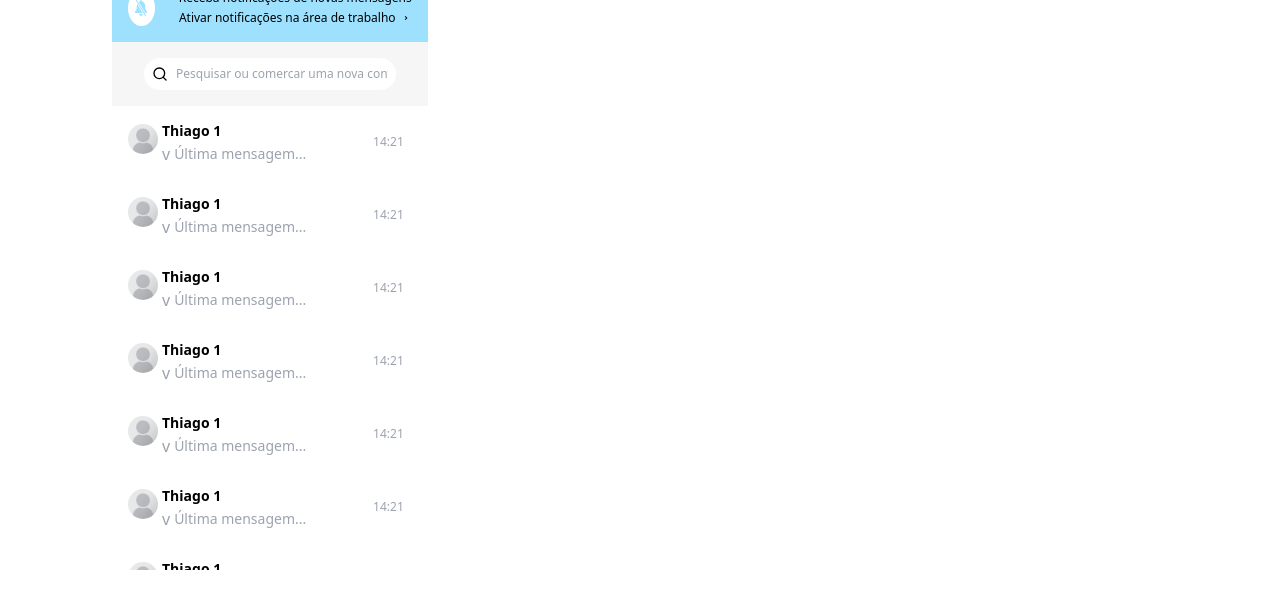
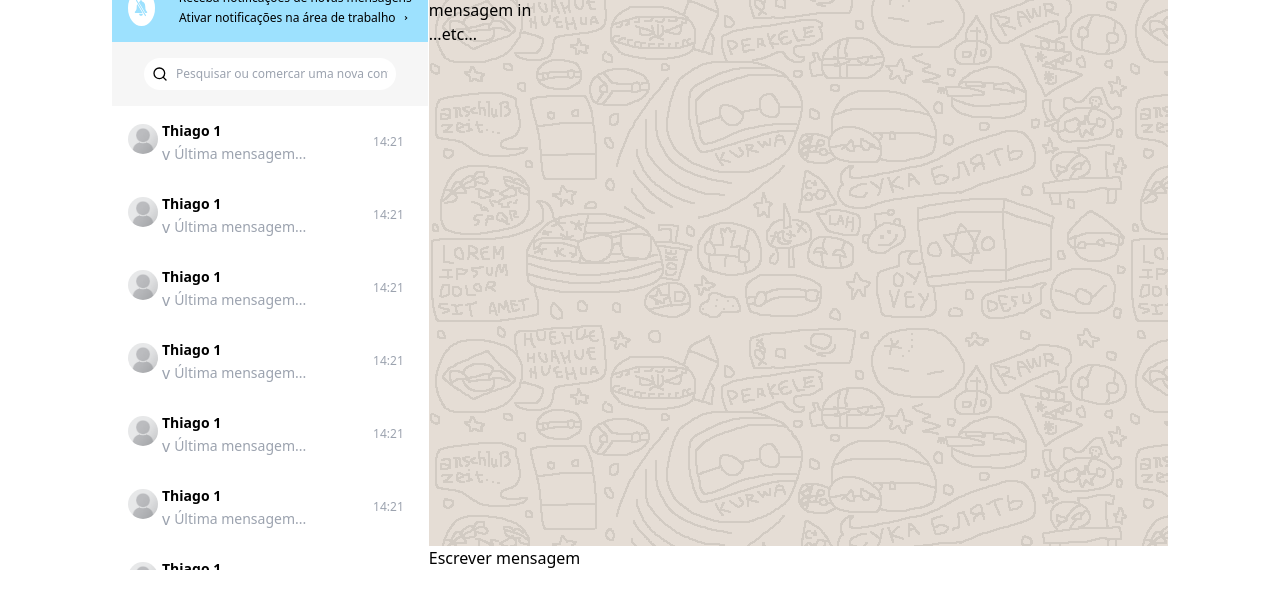
Before and after one commit to thiago-santanna/clone-whats, a Next.js app: page /Components/Container in a window 1280 px wide. Shown: the top 608 px of the page. Built offline with nearby package versions, Linux system fonts and the light colour scheme.

Commit message:
container da mensagem adicionado

```diff
--- /dev/null
+++ b/pages/Components/Container/EnviarMensagem/index.tsx
@@ -0,0 +1,13 @@
+import React from 'react';
+
+const EnviarMensagem = () => {
+    return (
+        <>
+            <div>
+                <h1>Escrever mensagem</h1>
+            </div>
+        </>
+    );
+}
+
+export default EnviarMensagem;
--- /dev/null
+++ b/pages/Components/Container/MensagemContainer/index.tsx
@@ -0,0 +1,16 @@
+import React from 'react';
+
+
+const MensagemContainer = () => {
+    return (
+        <>
+            <div className={`flex flex-col`}>
+                <h1>mensagem in</h1>
+                <h1>mensagem in</h1>
+                <h1>...etc...</h1>
+            </div>
+        </>
+    );
+}
+
+export default MensagemContainer;
--- a/pages/Components/Container/container.module.css
+++ b/pages/Components/Container/container.module.css
@@ -9,6 +9,10 @@
 
 .bgRight {
     width: 70%;
+}
+
+.bgMensagemContainer {
+    background-image: url("/bgmessages.png");
 }
 
 @media (max-width: 640px) {
--- a/pages/Components/Container/index.tsx
+++ b/pages/Components/Container/index.tsx
@@ -6,6 +6,8 @@ import HeaderContact from './HeaderContact'
 import Consulta from './Consulta';
 import Mensagem from '../Mensagem';
 import HeaderMensagens from './HeaderMensagens';
+import MensagemContainer from './MensagemContainer';
+import EnviarMensagem from './EnviarMensagem';
 
 
 const Container: React.FC = () => {
@@ -48,6 +50,10 @@ const Container: React.FC = () => {
 
                 <div className={styles.bgRight + ` flex flex-col`}>
                     <HeaderMensagens />
+                    <div className={styles.bgMensagemContainer + ` flex-1`}>
+                        <MensagemContainer />
+                    </div>
+                    <EnviarMensagem />
                 </div>
             </div>
         </>
```
Also changed, not shown: pages/Components/Container/MensagemContainer/styles.module.css (added).
